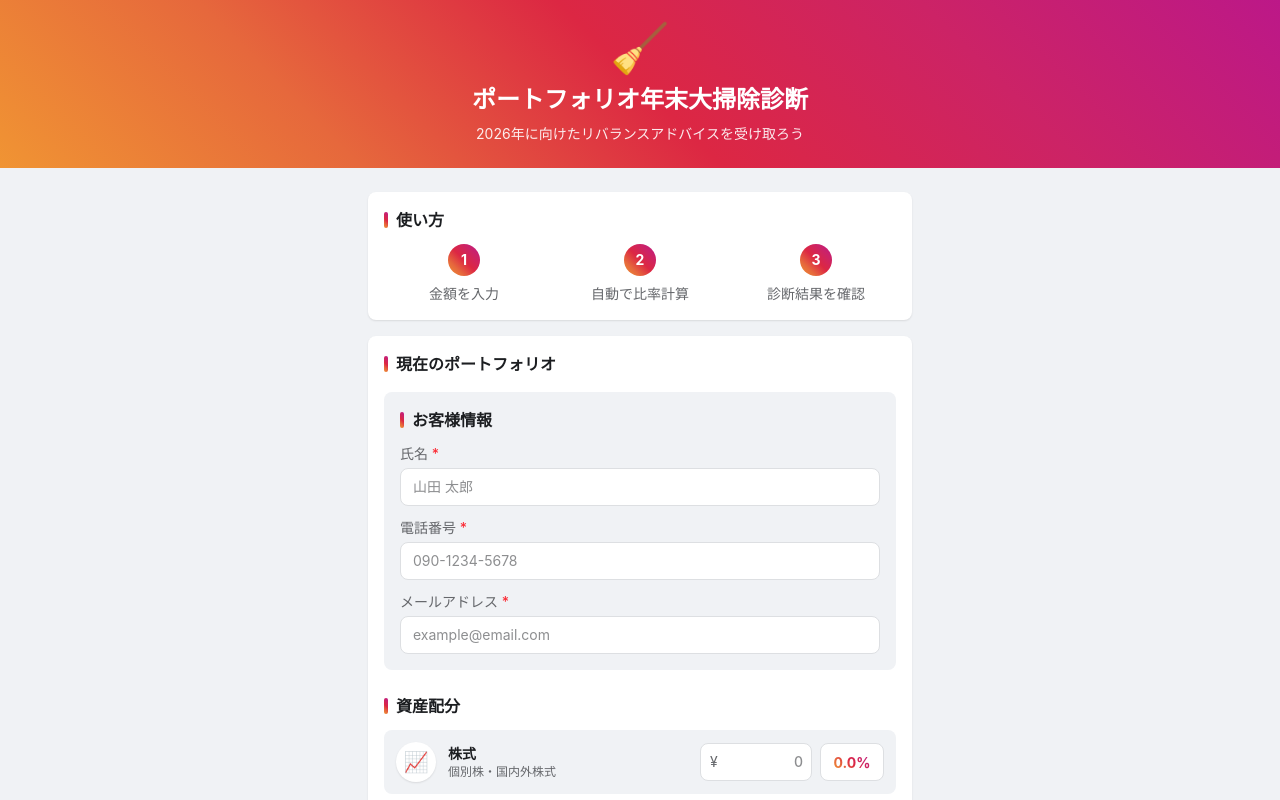
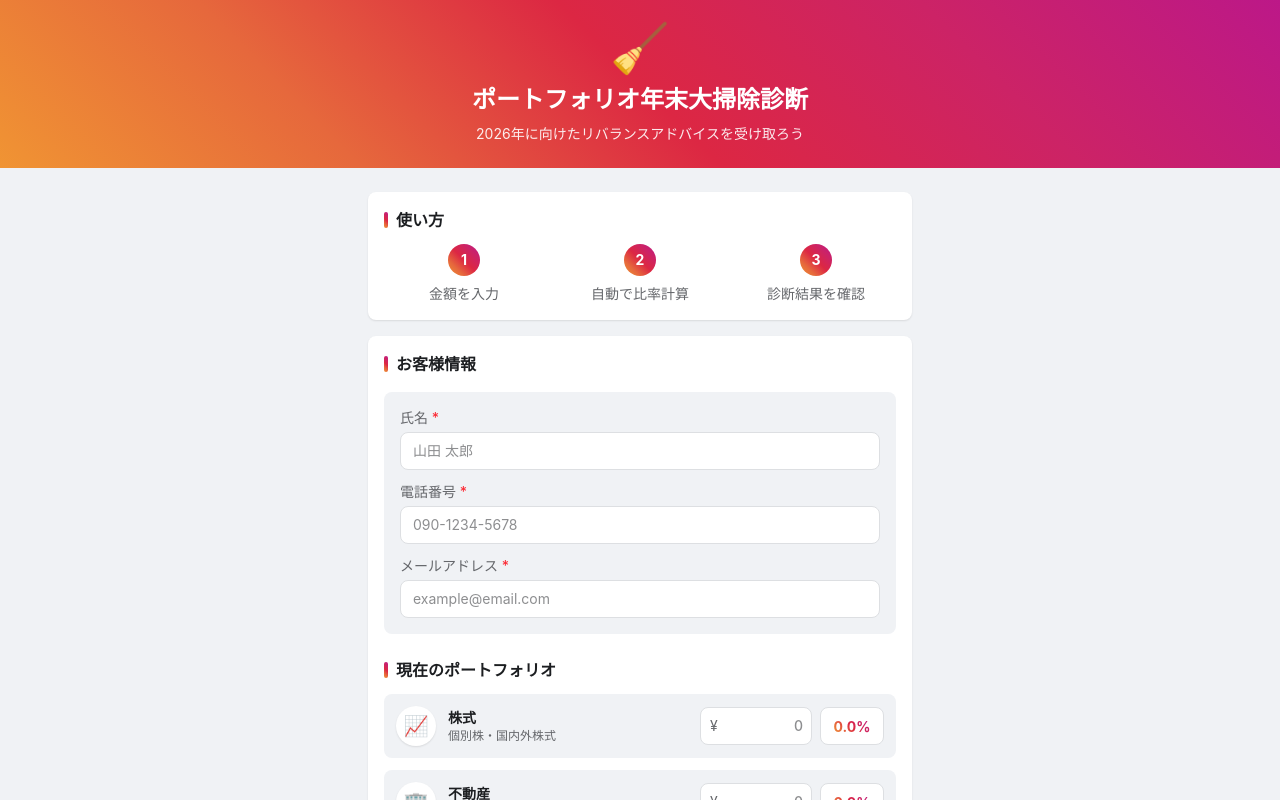
Before and after one commit to BCL-kowaki/cleaning-portfolio, a Next.js app: page / in a window 1280 px wide. Shown: the top 800 px of the page. Built offline with nearby package versions, Linux system fonts and the light colour scheme.

Commit message:
fix: 見出しテキストを修正
- 「現在のポートフォリオ」→「お客様情報」（メインカード）
- 「お客様情報」→ 削除（フォーム内）
- 「資産配分」→「現在のポートフォリオ」

```diff
--- a/src/app/page.tsx
+++ b/src/app/page.tsx
@@ -43,7 +43,7 @@ export default function Home() {
         <div className="bg-white rounded-lg fb-shadow p-4">
           <h2 className="font-bold text-[#1c1e21] mb-4 flex items-center gap-2">
             <span className="w-1 h-4 instagram-gradient rounded-full"></span>
-            現在のポートフォリオ
+            お客様情報
           </h2>
           <PortfolioForm />
         </div>
--- a/src/components/PortfolioForm.tsx
+++ b/src/components/PortfolioForm.tsx
@@ -158,11 +158,6 @@ export default function PortfolioForm() {
     <form onSubmit={handleSubmit} className="space-y-6">
       {/* ユーザー情報入力 */}
       <div className="bg-[#f0f2f5] rounded-lg p-4 space-y-3">
-        <h3 className="font-bold text-[#1c1e21] flex items-center gap-2">
-          <span className="w-1 h-4 instagram-gradient rounded-full"></span>
-          お客様情報
-        </h3>
-
         <div>
           <label className="block text-sm font-medium text-[#65676b] mb-1">
             氏名 <span className="text-red-500">*</span>
@@ -210,7 +205,7 @@ export default function PortfolioForm() {
       <div className="space-y-3">
         <h3 className="font-bold text-[#1c1e21] flex items-center gap-2">
           <span className="w-1 h-4 instagram-gradient rounded-full"></span>
-          資産配分
+          現在のポートフォリオ
         </h3>
 
         {assetTypes.map(({ key, label, emoji, description }) => (
```
